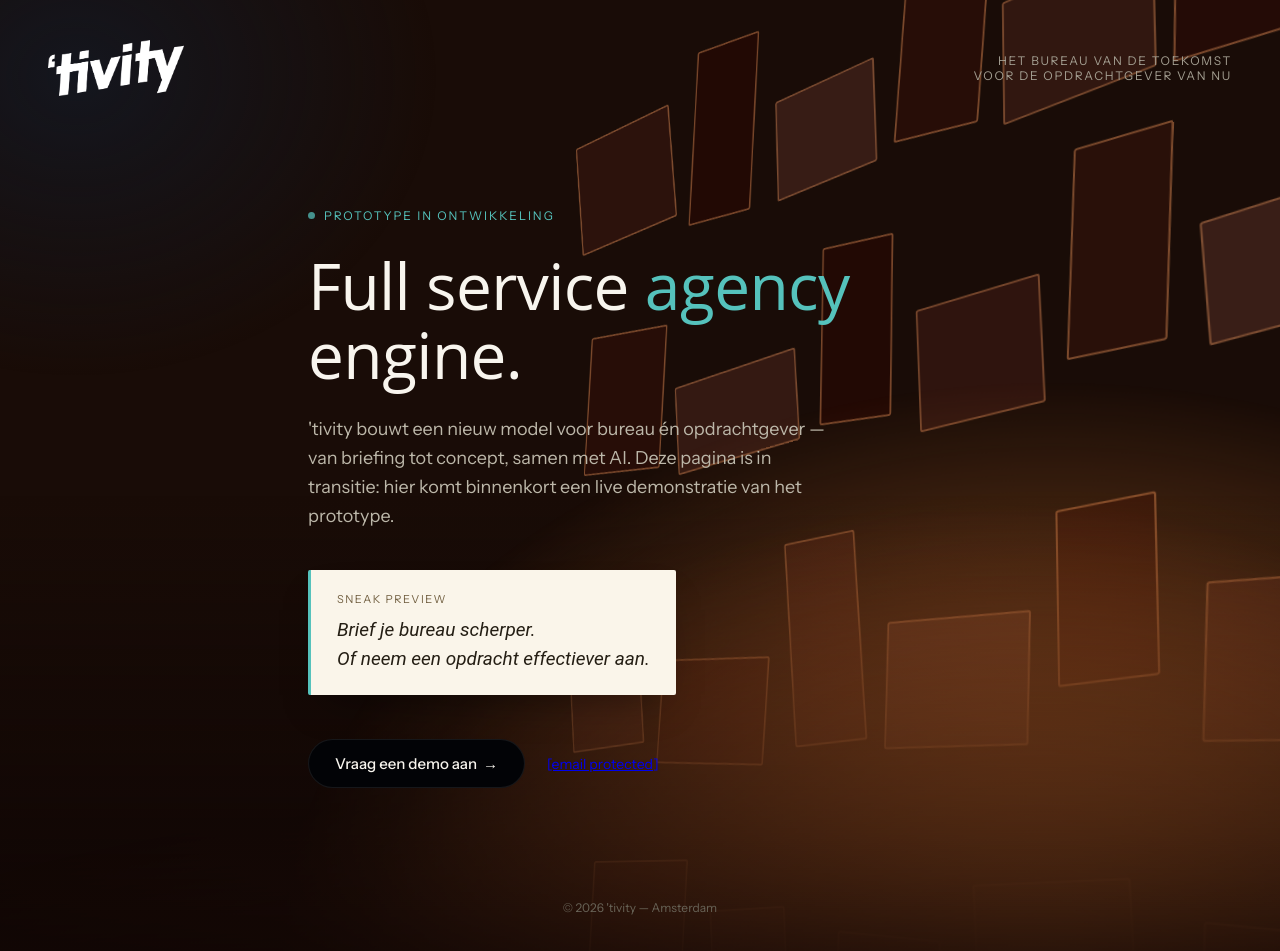
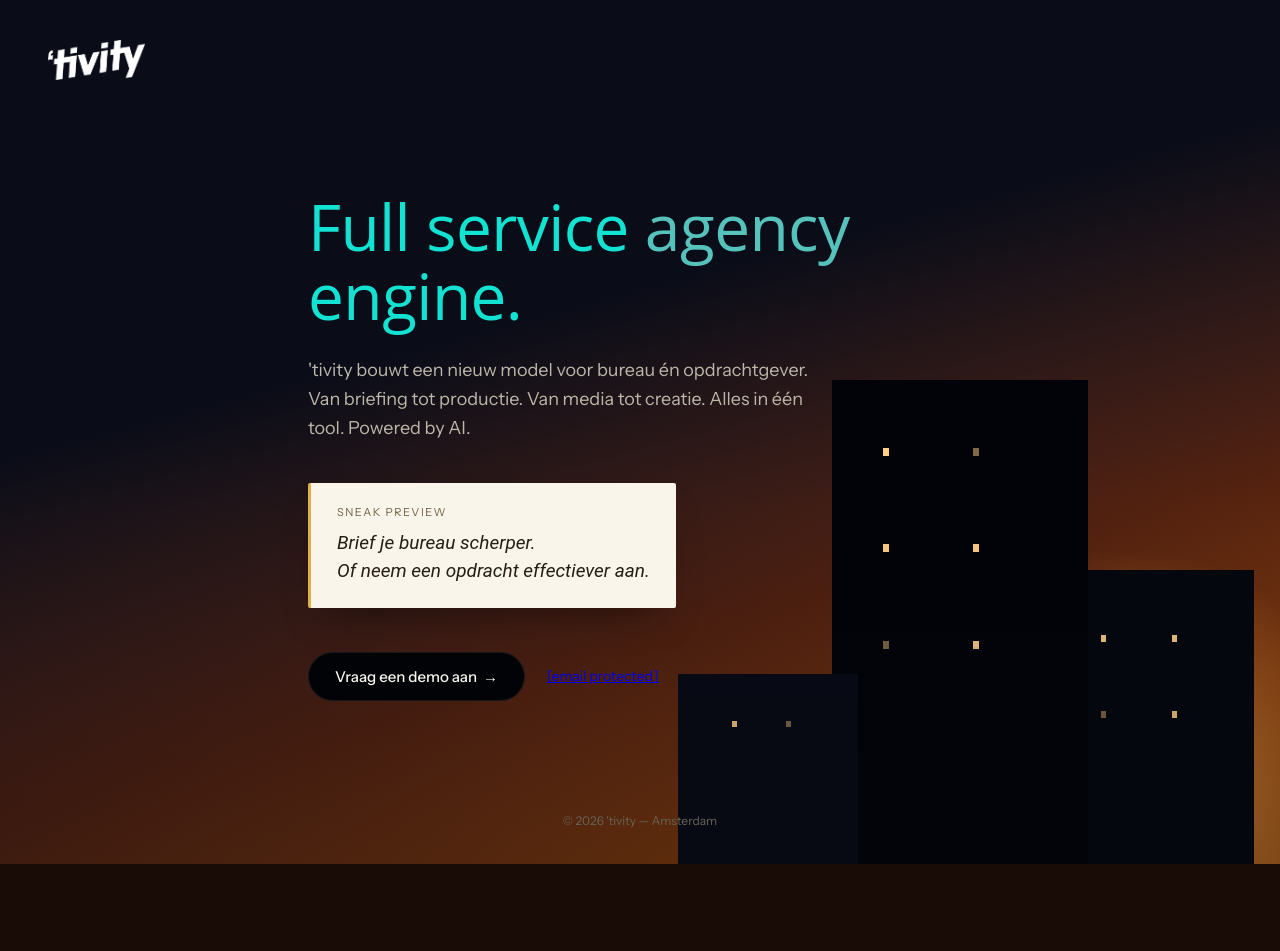
Before and after one commit to tivityBV/placeholder, a plain HTML site: page Tivity website redesign/export/index.html in a window 1280 px wide. After the commit the page ends 864 px from the top, so only its background shows below. Drawn offline with Linux system fonts and the light colour scheme.

Commit message:
tivity placeholder: cleaner sunset backdrop, simplified header

```diff
--- a/Tivity website redesign/export/index.html
+++ b/Tivity website redesign/export/index.html
@@ -23,86 +23,66 @@
   }
   * { box-sizing: border-box; }
   body { margin: 0; background: oklch(0.17 0.025 40); font-family: 'Instrument Sans', sans-serif; }
-  a.tv-cta:hover { background: oklch(0.75 0.1 190) !important; color: oklch(0.15 0.02 80) !important; }
+  a.tv-cta:hover { background: oklch(0.78 0.13 85) !important; color: oklch(0.15 0.02 80) !important; }
 </style>
 </head>
 <body>
 
 <div style="position:relative; min-height:100vh; width:100%; overflow:hidden; background:oklch(0.17 0.025 40); font-family:'Instrument Sans',sans-serif; box-sizing:border-box;">
 
-  <div style="position:absolute; inset:0; perspective:850px; perspective-origin:82% 85%; pointer-events:none;">
-    <div style="position:absolute; right:-8%; top:-10%; width:75%; height:135%; transform:rotateY(-20deg) rotateX(3deg) rotate(-2deg);">
-      <div style="position:absolute; width:15%; height:11%; left:4%; top:6%; background:oklch(0.22 0.045 35); border:2px solid oklch(0.78 0.13 55 / 0.4); border-radius:3px; transform:rotate(-4deg) skewX(2deg);"></div>
-      <div style="position:absolute; width:9%; height:16%; left:22%; top:2%; background:oklch(0.18 0.045 35); border:2px solid oklch(0.78 0.13 55 / 0.4); border-radius:3px; transform:rotate(3deg);"></div>
-      <div style="position:absolute; width:13%; height:9%; left:34%; top:9%; background:oklch(0.26 0.045 35); border:2px solid oklch(0.78 0.13 55 / 0.35); border-radius:3px; transform:rotate(-2deg) skewY(-2deg);"></div>
-      <div style="position:absolute; width:10%; height:14%; left:50%; top:3%; background:oklch(0.2 0.045 35); border:2px solid oklch(0.78 0.13 55 / 0.4); border-radius:3px; transform:rotate(5deg);"></div>
-      <div style="position:absolute; width:16%; height:10%; left:62%; top:8%; background:oklch(0.24 0.045 35); border:2px solid oklch(0.78 0.13 55 / 0.35); border-radius:3px; transform:rotate(-3deg) skewX(-3deg);"></div>
-      <div style="position:absolute; width:11%; height:17%; left:80%; top:1%; background:oklch(0.19 0.045 35); border:2px solid oklch(0.78 0.13 55 / 0.4); border-radius:3px; transform:rotate(2deg);"></div>
+  <div style="position:absolute; inset:0; background:linear-gradient(165deg, oklch(0.16 0.025 275) 0%, oklch(0.16 0.025 275) 38%, oklch(0.32 0.08 40) 68%, oklch(0.5 0.13 50) 92%, oklch(0.58 0.14 55) 100%); pointer-events:none;"></div>
 
-      <div style="position:absolute; width:12%; height:13%; left:6%; top:26%; background:oklch(0.2 0.045 35); border:2px solid oklch(0.78 0.13 55 / 0.4); border-radius:3px; transform:rotate(3deg) skewY(2deg);"></div>
-      <div style="position:absolute; width:17%; height:8%; left:20%; top:32%; background:oklch(0.25 0.045 35); border:2px solid oklch(0.78 0.13 55 / 0.35); border-radius:3px; transform:rotate(-4deg);"></div>
-      <div style="position:absolute; width:9%; height:15%; left:40%; top:24%; background:oklch(0.18 0.045 35); border:2px solid oklch(0.78 0.13 55 / 0.4); border-radius:3px; transform:rotate(4deg) skewX(3deg);"></div>
-      <div style="position:absolute; width:14%; height:10%; left:52%; top:31%; background:oklch(0.23 0.045 35); border:2px solid oklch(0.78 0.13 55 / 0.35); border-radius:3px; transform:rotate(-2deg);"></div>
-      <div style="position:absolute; width:10%; height:16%; left:69%; top:22%; background:oklch(0.21 0.045 35); border:2px solid oklch(0.78 0.13 55 / 0.4); border-radius:3px; transform:rotate(3deg) skewY(-2deg);"></div>
-      <div style="position:absolute; width:13%; height:9%; left:82%; top:30%; background:oklch(0.27 0.045 35); border:2px solid oklch(0.78 0.13 55 / 0.35); border-radius:3px; transform:rotate(-3deg);"></div>
+  <div style="position:absolute; inset:0; background:radial-gradient(circle 340px at 88% 92%, oklch(0.9 0.11 75 / 0.65), oklch(0.7 0.14 60 / 0.3) 50%, transparent 72%); pointer-events:none;"></div>
 
-      <div style="position:absolute; width:11%; height:14%; left:4%; top:50%; background:oklch(0.24 0.045 35); border:2px solid oklch(0.78 0.13 55 / 0.4); border-radius:3px; transform:rotate(-3deg) skewX(2deg);"></div>
-      <div style="position:absolute; width:15%; height:9%; left:18%; top:57%; background:oklch(0.19 0.045 35); border:2px solid oklch(0.78 0.13 55 / 0.4); border-radius:3px; transform:rotate(4deg);"></div>
-      <div style="position:absolute; width:9%; height:17%; left:36%; top:48%; background:oklch(0.22 0.045 35); border:2px solid oklch(0.78 0.13 55 / 0.35); border-radius:3px; transform:rotate(-4deg) skewY(2deg);"></div>
-      <div style="position:absolute; width:16%; height:10%; left:48%; top:56%; background:oklch(0.26 0.045 35); border:2px solid oklch(0.78 0.13 55 / 0.35); border-radius:3px; transform:rotate(2deg);"></div>
-      <div style="position:absolute; width:10%; height:13%; left:67%; top:49%; background:oklch(0.18 0.045 35); border:2px solid oklch(0.78 0.13 55 / 0.4); border-radius:3px; transform:rotate(-2deg) skewX(-2deg);"></div>
-      <div style="position:absolute; width:13%; height:11%; left:81%; top:56%; background:oklch(0.23 0.045 35); border:2px solid oklch(0.78 0.13 55 / 0.35); border-radius:3px; transform:rotate(3deg);"></div>
-
-      <div style="position:absolute; width:14%; height:12%; left:8%; top:74%; background:oklch(0.21 0.045 35); border:2px solid oklch(0.78 0.13 55 / 0.4); border-radius:3px; transform:rotate(3deg) skewY(-3deg);"></div>
-      <div style="position:absolute; width:10%; height:15%; left:26%; top:78%; background:oklch(0.25 0.045 35); border:2px solid oklch(0.78 0.13 55 / 0.35); border-radius:3px; transform:rotate(-3deg);"></div>
-      <div style="position:absolute; width:12%; height:9%; left:42%; top:80%; background:oklch(0.19 0.045 35); border:2px solid oklch(0.78 0.13 55 / 0.4); border-radius:3px; transform:rotate(4deg) skewX(2deg);"></div>
-      <div style="position:absolute; width:16%; height:13%; left:58%; top:76%; background:oklch(0.24 0.045 35); border:2px solid oklch(0.78 0.13 55 / 0.35); border-radius:3px; transform:rotate(-2deg);"></div>
-      <div style="position:absolute; width:9%; height:11%; left:80%; top:79%; background:oklch(0.2 0.045 35); border:2px solid oklch(0.78 0.13 55 / 0.4); border-radius:3px; transform:rotate(3deg) skewY(2deg);"></div>
-    </div>
+  <div style="position:absolute; right:2%; bottom:0; width:16%; height:34%; background:oklch(0.13 0.02 270); pointer-events:none;">
+    <span style="position:absolute; width:5px; height:7px; background:oklch(0.88 0.11 78); left:25%; top:22%;"></span>
+    <span style="position:absolute; width:5px; height:7px; background:oklch(0.88 0.11 78); left:60%; top:22%;"></span>
+    <span style="position:absolute; width:5px; height:7px; background:oklch(0.88 0.11 78 / 0.5); left:25%; top:48%;"></span>
+    <span style="position:absolute; width:5px; height:7px; background:oklch(0.88 0.11 78); left:60%; top:48%;"></span>
+  </div>
+  <div style="position:absolute; right:15%; bottom:0; width:20%; height:56%; background:oklch(0.1 0.018 270); pointer-events:none;">
+    <span style="position:absolute; width:6px; height:8px; background:oklch(0.88 0.11 78); left:20%; top:14%;"></span>
+    <span style="position:absolute; width:6px; height:8px; background:oklch(0.88 0.11 78 / 0.5); left:55%; top:14%;"></span>
+    <span style="position:absolute; width:6px; height:8px; background:oklch(0.88 0.11 78); left:20%; top:34%;"></span>
+    <span style="position:absolute; width:6px; height:8px; background:oklch(0.88 0.11 78); left:55%; top:34%;"></span>
+    <span style="position:absolute; width:6px; height:8px; background:oklch(0.88 0.11 78 / 0.5); left:20%; top:54%;"></span>
+    <span style="position:absolute; width:6px; height:8px; background:oklch(0.88 0.11 78); left:55%; top:54%;"></span>
+  </div>
+  <div style="position:absolute; right:33%; bottom:0; width:14%; height:22%; background:oklch(0.15 0.022 270); pointer-events:none;">
+    <span style="position:absolute; width:5px; height:6px; background:oklch(0.88 0.11 78); left:30%; top:25%;"></span>
+    <span style="position:absolute; width:5px; height:6px; background:oklch(0.88 0.11 78 / 0.5); left:60%; top:25%;"></span>
   </div>
 
-  <div style="position:absolute; inset:0; background:radial-gradient(ellipse 1200px 900px at 82% 100%, oklch(0.7 0.15 55 / 0.75), transparent 62%), radial-gradient(ellipse 900px 650px at 78% 100%, oklch(0.55 0.14 40 / 0.7), transparent 68%), radial-gradient(ellipse 1400px 500px at 50% 120%, oklch(0.5 0.12 45 / 0.4), transparent 70%); animation: tv-glow 10s ease-in-out infinite; pointer-events:none;"></div>
+  <div style="position:absolute; inset:0; background:linear-gradient(to top, oklch(0.13 0.02 270 / 0.35), transparent 42%); pointer-events:none;"></div>
 
-  <div style="position:absolute; inset:0; background:radial-gradient(ellipse 600px 500px at 6% 8%, oklch(0.22 0.03 260 / 0.7), transparent 60%); pointer-events:none;"></div>
-
-  <div style="position:absolute; inset:0; background:linear-gradient(to top, oklch(0.13 0.02 30 / 0.85), transparent 48%); pointer-events:none;"></div>
-
-  <div style="position:relative; z-index:3; display:flex; justify-content:space-between; align-items:center; padding:40px 48px;">
-    <img src="tivity-logo.png" alt="'tivity" style="height: 56px; width: 136px; filter: invert(1) brightness(1.5)">
-    <div style="font-size:12px; letter-spacing:0.14em; text-transform:uppercase; color:oklch(0.7 0.02 90); text-align:right;">HET Bureau van de toekomst<br>VOOR DE Opdrachtgever van NU</div>
+  <div style="position:relative; z-index:3; display:flex; align-items:center; padding:40px 48px;">
+    <img src="tivity-logo.png" alt="'tivity" style="height: 40px; width: auto; filter: invert(1) brightness(1.5)">
   </div>
 
   <div style="position:relative; z-index:2; display:flex; flex-direction:column; align-items:flex-start; max-width:760px; margin:0 auto; padding:9vh 48px 14vh; animation: tv-rise 0.9s ease-out both;">
 
-    <div style="display:flex; align-items:center; gap:9px; margin-bottom:28px;">
-      <span style="width:7px; height:7px; border-radius:50%; background:oklch(0.75 0.1 190); animation: tv-dot 1.8s ease-in-out infinite;"></span>
-      <span style="font-size:12px; letter-spacing:0.16em; text-transform:uppercase; color:oklch(0.75 0.1 190);">Prototype in ontwikkeling</span>
-    </div>
 
 
+    <h1 style="font-family: Open Sans; font-weight: 400; font-size: clamp(40px,5.4vw,64px); line-height: 1.08; color: #12E2D1; margin: 0 0 26px; letter-spacing: -0.01em">
+      Full service&nbsp;<em style="font-style: italic; color: oklch(0.75 0.1 190);"><span style="font-style: normal;">agency</span></em><br>engine.
+    </h1><p style="font-size:18px; line-height:1.6; color:oklch(0.78 0.02 90); max-width:520px; margin:0 0 40px;">'tivity bouwt een nieuw model voor bureau én opdrachtgever. Van briefing tot productie. Van media tot creatie. Alles in één tool. Powered by AI.&nbsp;</p>
 
-    <h1 style="font-family: Open Sans; font-weight: 400; font-size: clamp(40px,5.4vw,64px); line-height: 1.08; color: oklch(0.97 0.01 90); margin: 0 0 26px; letter-spacing: -0.01em">
-      Full service&nbsp;<em style="font-style: italic; color: oklch(0.75 0.1 190);"><span style="font-style: normal;">agency</span></em><br>engine.
-    </h1><p style="font-size:18px; line-height:1.6; color:oklch(0.78 0.02 90); max-width:520px; margin:0 0 40px;">
-       'tivity bouwt een nieuw model voor bureau én opdrachtgever — van briefing tot concept, samen met AI. Deze pagina is in transitie: hier komt binnenkort een live demonstratie van het prototype.
-    </p>
-
-          <div style="background:oklch(0.97 0.015 85); border-left:3px solid oklch(0.75 0.1 190); border-radius:2px; padding:22px 26px; max-width:520px; margin-bottom:44px; box-shadow:0 20px 40px -20px oklch(0 0 0 / 0.5);">
+          <div style="background:oklch(0.97 0.015 85); border-left:3px solid oklch(0.78 0.13 85); border-radius:2px; padding:22px 26px; max-width:520px; margin-bottom:44px; box-shadow:0 20px 40px -20px oklch(0 0 0 / 0.5);">
         <div style="font-size:11px; letter-spacing:0.14em; text-transform:uppercase; color:oklch(0.5 0.05 80); margin-bottom:10px;">Sneak preview</div>
         <div style="font-family: Roboto; font-style: italic; font-size: 19px; line-height: 1.5; color: oklch(0.24 0.02 80)">
           Brief je bureau scherper.<br>Of neem een opdracht effectiever aan.</div>
       </div>
 
     <div style="display:flex; align-items:center; gap:22px; flex-wrap:wrap;">
-      <a href="/cdn-cgi/l/email-protection#1c74797070735c68756a756865327270" style="display:inline-flex; align-items:center; gap:10px; background:oklch(0.1 0.01 260); color:oklch(0.97 0.01 90); font-size:15px; font-weight:500; padding:14px 26px; border-radius:999px; text-decoration:none; border:1px solid oklch(1 0 0 / 0.08);">Vraag een demo aan&nbsp; →</a>
-      <span style="font-size:14px; color:oklch(0.6 0.02 90);"><a href="/cdn-cgi/l/email-protection" class="__cf_email__" data-cfemail="3e565b5252517e4a5748574a47105052">[email&#160;protected]</a></span>
+      <a href="/cdn-cgi/l/email-protection#99f1fcf5f5f6d9edf0eff0ede0b7f7f5" class="tv-cta" style="display:inline-flex; align-items:center; gap:10px; background:oklch(0.1 0.01 260); color:oklch(0.97 0.01 90); font-size:15px; font-weight:500; padding:14px 26px; border-radius:999px; text-decoration:none; border:1px solid oklch(1 0 0 / 0.08); transition:background .2s,color .2s;">Vraag een demo aan&nbsp; →</a>
+      <span style="font-size:14px; color:oklch(0.6 0.02 90);"><a href="/cdn-cgi/l/email-protection" class="__cf_email__" data-cfemail="234b464f4f4c63574a554a575a0d4d4f">[email&#160;protected]</a></span>
     </div>
 
   </div>
 
   <div style="position:relative; z-index:2; display:flex; justify-content:center; padding-bottom:36px;">
-    <span style="font-size:12px; color:oklch(0.5 0.02 90);">© 2026 'tivity — Amsterdam</span>
-  </div>
+
+  <span style="font-size:12px; color:oklch(0.5 0.02 90);">© 2026 'tivity — Amsterdam</span></div>
 
 </div>
 
```
